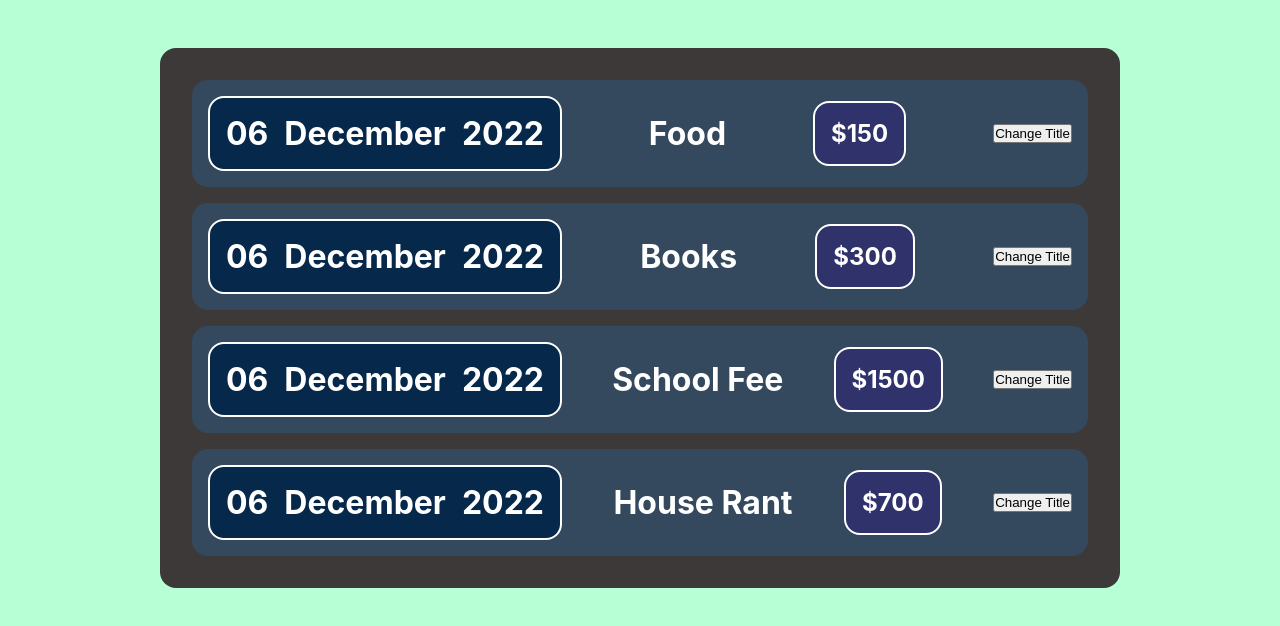
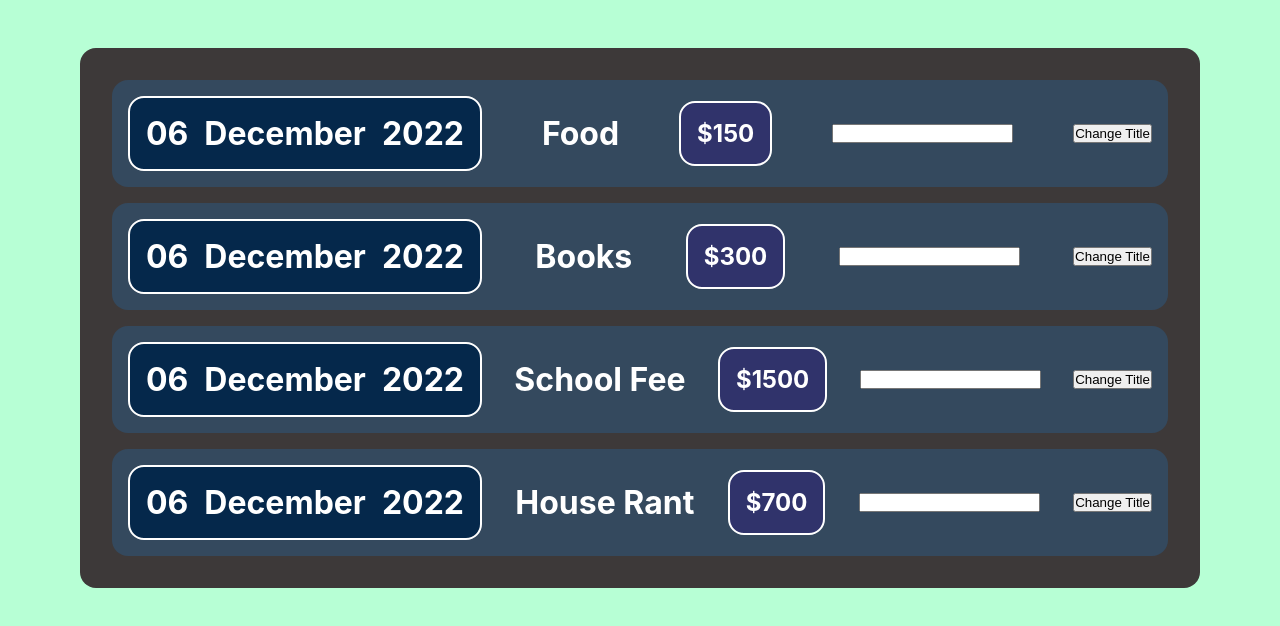
Before and after one commit to Krunal01/React-Practice, a React (Create React App) app: page / in a window 1280 px wide. Shown: the top 626 px of the page. Built offline with nearby package versions, Linux system fonts and the light colour scheme.

Commit message:
onclick and onchange event

```diff
--- a/src/Components/ExpenseItem.js
+++ b/src/Components/ExpenseItem.js
@@ -3,15 +3,20 @@ import ExpenseDate from "./ExpenseDate";
 import "./ExpenseItem.css";
 
 function ExpenseItem(props) {
+  const [newTitle, setnewTitle] = useState("");
   const [title, setTitle] = useState(props.title);
   const onclickHandler = () => {
-    setTitle("New Title..");
+    setTitle(newTitle);
+  };
+  const changeHandler = (event) => {
+    setnewTitle(event.target.value);
   };
   return (
     <div className="expenseitem">
       <ExpenseDate date={props.date} />
       <div className="expenseitem-name">{title}</div>
       <div className="expenseitem-cost">${props.cost}</div>
+      <input type="text" value={newTitle} onChange={changeHandler} />
       <button onClick={onclickHandler}>Change Title</button>
     </div>
   );
--- a/src/Components/Expenses.css
+++ b/src/Components/Expenses.css
@@ -1,5 +1,5 @@
 .expenses {
-  width: 60rem;
+  width: 70rem;
   margin: 3rem auto;
   /* margin-top: 5rem; */
   background-color: rgb(61, 57, 57);
```
